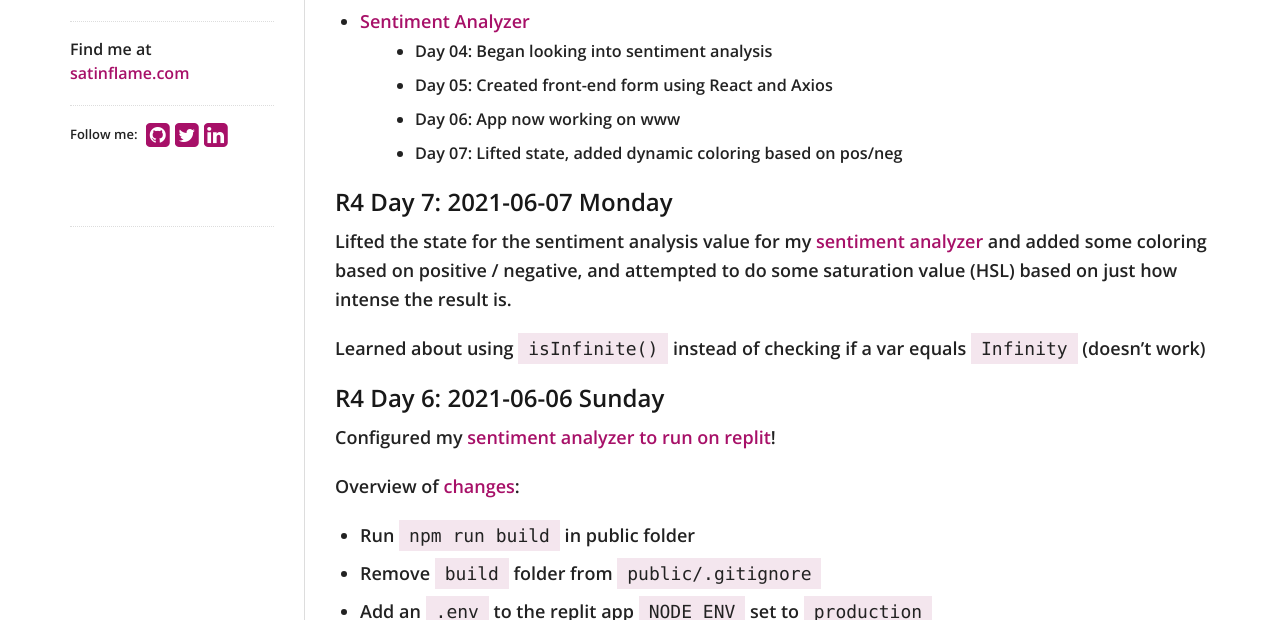
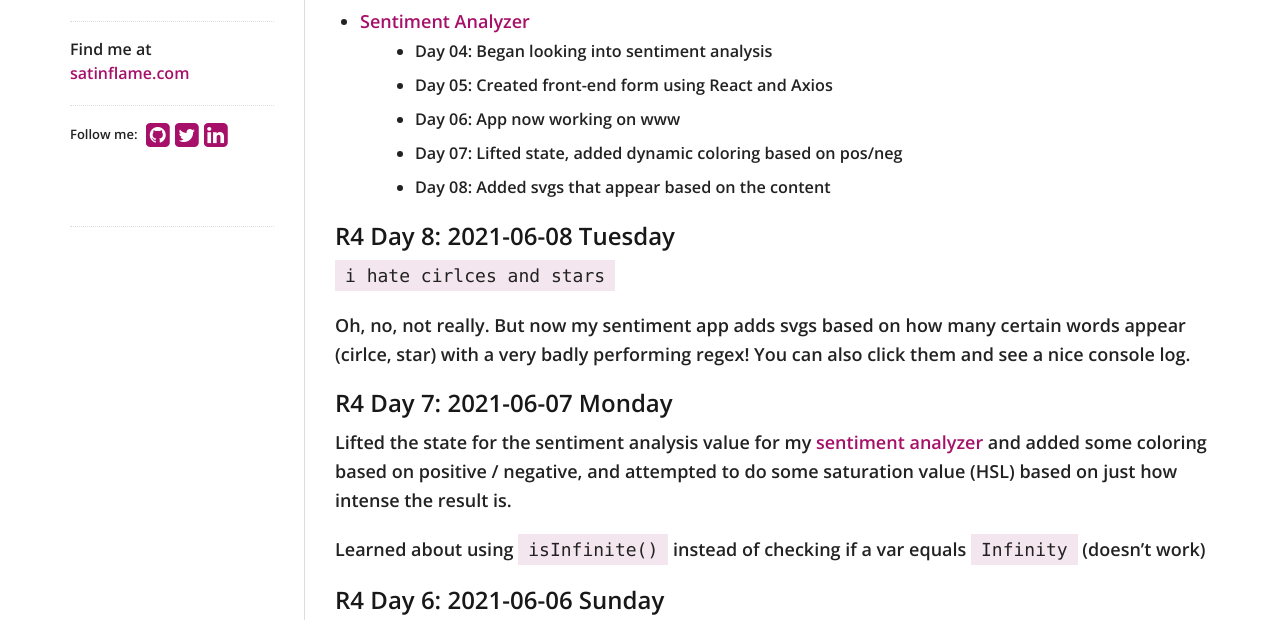
Before and after one commit to virtual/100daysofcode, a Jekyll site: the page built from index.md, in a window 1280 px wide and 900 px high, cut to the strip 280-900 px from the top of the window. Built offline with Jekyll 4.4.1, drawn with Linux system fonts in a browser that asks for light colours; nearby versions of some CDN libraries; our own code applies the rules of GitHub Pages for plain Markdown files.

Commit message:
r4d8 dynamically populated svgs

```diff
--- a/index.md
+++ b/index.md
@@ -12,7 +12,14 @@
   - Day 05: Created front-end form using React and Axios
   - Day 06: App now working on www
   - Day 07: Lifted state, added dynamic coloring based on pos/neg
-
+  - Day 08: Added svgs that appear based on the content
+
+
+## R4 Day 8: 2021-06-08 Tuesday
+
+`i hate cirlces and stars`
+
+Oh, no, not really. But now my sentiment app adds svgs based on how many certain words appear (cirlce, star) with a very badly performing regex! You can also click them and see a nice console log.
 
 
 ## R4 Day 7: 2021-06-07 Monday
```
